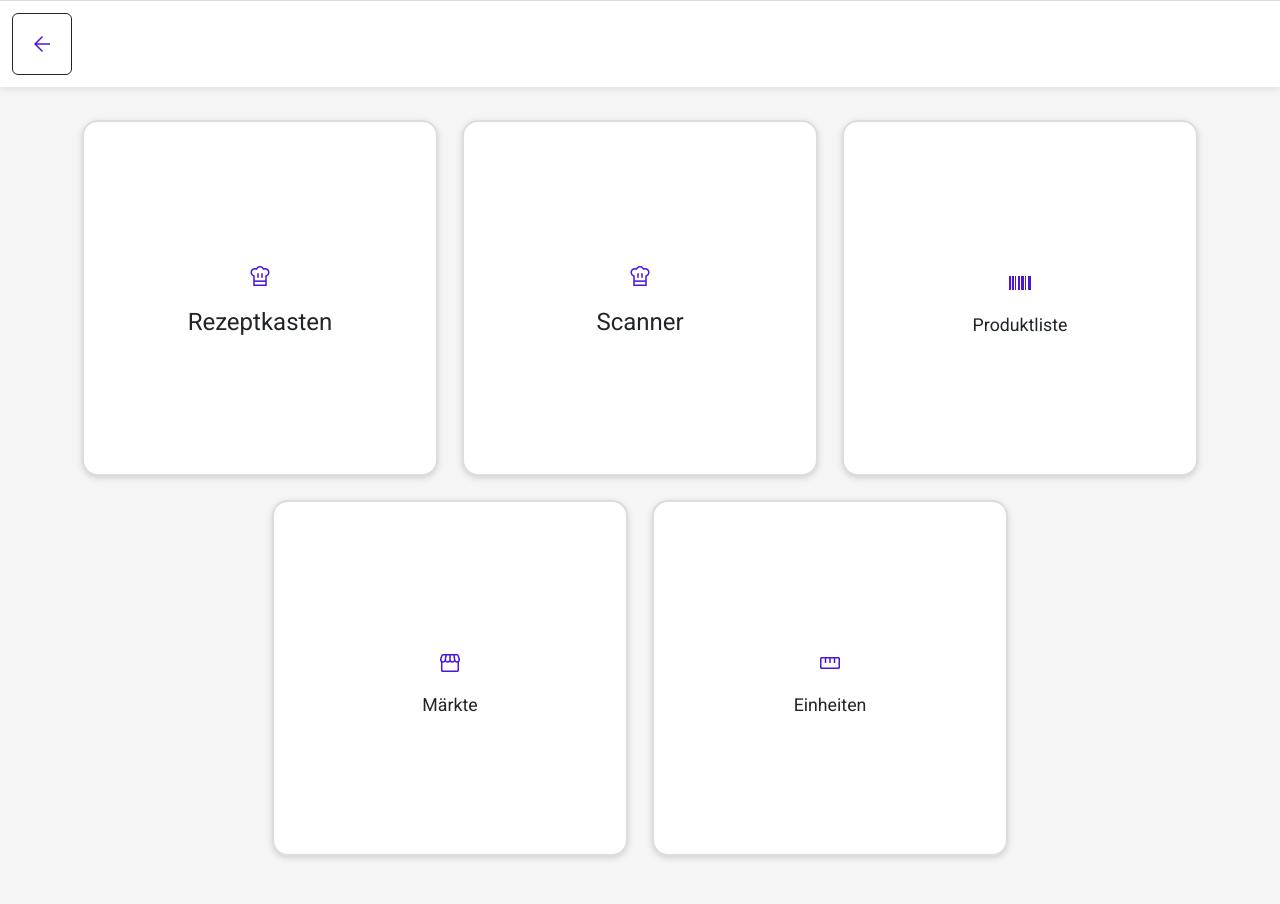
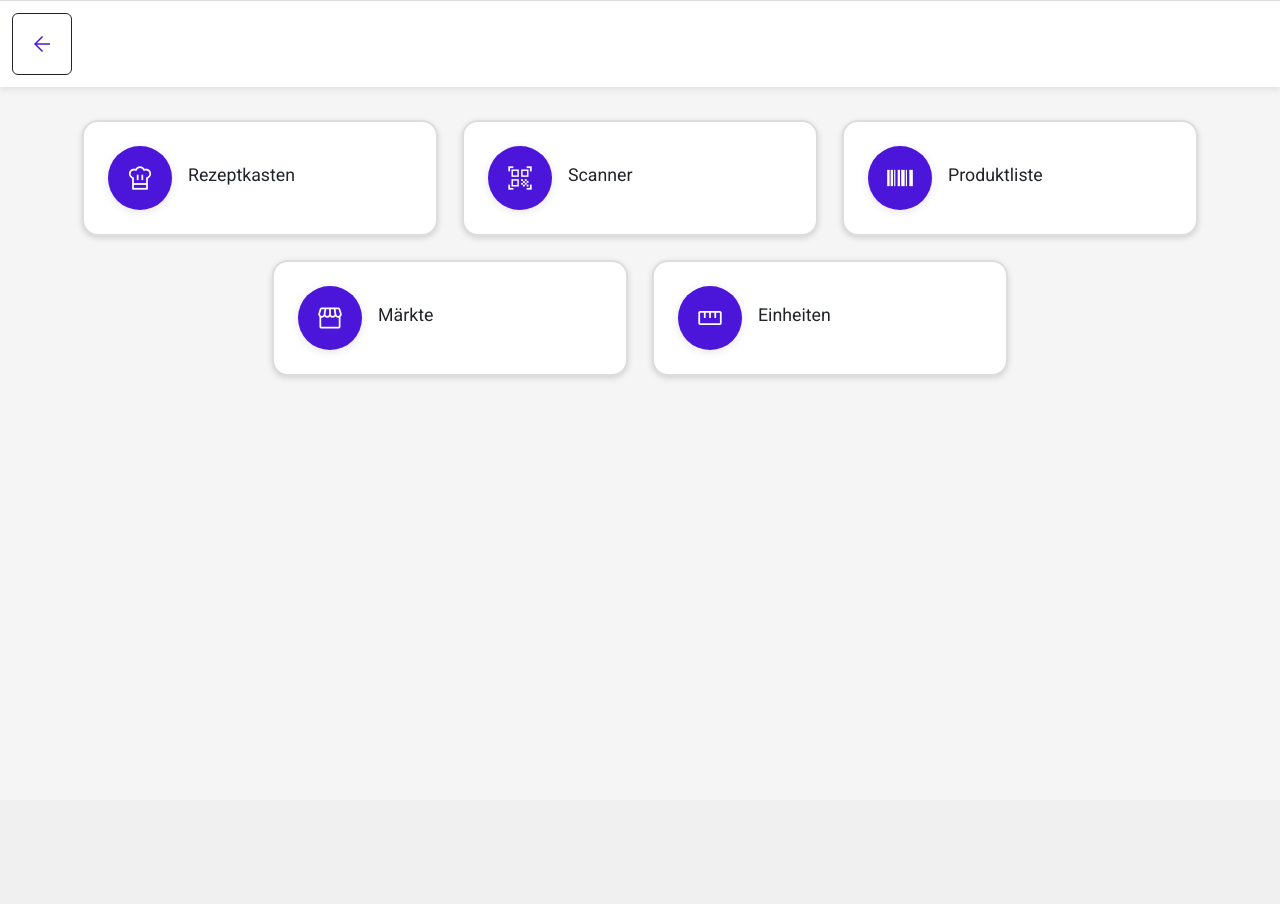
Before and after one commit to alecsears/Einkaufen, a PHP site: page /edit.php in a window 1280 px wide. After the commit the page ends 378 px from the top, so only its background shows below. Run offline with PHP 8.4, Linux system fonts and the light colour scheme; the visitor is signed in with stand-in values (Sample User, id 1).

Commit message:
Unify card design and UI styles: icon-gradient, gray hover, dark mode contrast
Co-authored-by: alecsears <194515153+alecsears@users.noreply.github.com>

```diff
--- a/css/start.css
+++ b/css/start.css
@@ -35,6 +35,6 @@ body {
 }
 
 .icon-gradient .material-symbols-outlined {
-  color: #23af64;
+  color: #fff;
   font-size: 28px;
 }
--- a/css/style.css
+++ b/css/style.css
@@ -69,7 +69,6 @@ body {
       min-height: 0;
       transition: border-color 0.2s, box-shadow 0.2s;
       cursor: pointer;
-      aspect-ratio: 1/1;
       display: flex;
       flex-direction: column;
       align-items: center;
@@ -77,8 +76,6 @@ body {
       padding: 1.2rem 1.2rem 0.7rem 1.2rem;
       background: #fff;
       min-width: 0;
-      min-height: 0;
-      /* fallback for older browsers */
       width: 100%;
       height: auto;
       position: relative;
@@ -118,6 +115,13 @@ body {
 
 
 .icon-gradient .material-symbols-outlined {
-  color: #23af64;
+  color: #fff;
   font-size: 28px;
 }
+
+.btn-outline-dark:hover,
+.btn-outline-dark:focus {
+  background-color: #6c757d;
+  border-color: #6c757d;
+  color: #fff;
+}
--- a/edit.php
+++ b/edit.php
@@ -19,64 +19,81 @@
   </div>
   <div class="container py-5">
     <div class="row g-4 justify-content-center">
-      <!-- Neue Liste -->
+      <!-- Rezeptkasten -->
       <div class="col-12 col-md-6 col-lg-4">
         <a href="rezeptkasten/rezeptauswahl.php" class="text-decoration-none">
-          <div class="card card-md text-center p-4 bg-white">
-            <span class="material-symbols-outlined">chef_hat</span>
-            <h4 class="text-dark mt-2">Rezeptkasten</h4>
+          <div class="card card-md p-4 bg-white">
+            <div class="d-flex align-items-center w-100">
+              <span class="icon-gradient">
+                <span class="material-symbols-outlined">chef_hat</span>
+              </span>
+              <div>
+                <h5 class="text-dark mb-1">Rezeptkasten</h5>
+              </div>
+            </div>
           </div>
         </a>
       </div>
-       <!-- Neue Liste -->
+      <!-- Scanner -->
       <div class="col-12 col-md-6 col-lg-4">
         <a href="maerkte/scan.php" class="text-decoration-none">
-          <div class="card card-md text-center p-4 bg-white">
-            <span class="material-symbols-outlined">chef_hat</span>
-            <h4 class="text-dark mt-2">Scanner</h4>
+          <div class="card card-md p-4 bg-white">
+            <div class="d-flex align-items-center w-100">
+              <span class="icon-gradient">
+                <span class="material-symbols-outlined">qr_code_scanner</span>
+              </span>
+              <div>
+                <h5 class="text-dark mb-1">Scanner</h5>
+              </div>
+            </div>
           </div>
         </a>
       </div>
-      <!-- Rezeptkasten -->
-     <div class="col-12 col-md-6 col-lg-4">
+      <!-- Produktliste -->
+      <div class="col-12 col-md-6 col-lg-4">
         <a href="produkte/produkte-editor.php" class="text-decoration-none">
-          <div class="card card-md p-4 bg-whites">
-            <span class="material-symbols-outlined">barcode</span>
-            <h5 class="text-dark mt-2">Produktliste</h5>
-          </div>
-        </a>
-      </div>
-
-
-      <!-- Aktuelle Einkaufsliste -->
-      <div class="col-12 col-md-6 col-lg-4">
-        <a href="maerkte/marktuebersicht.php" class="text-decoration-none">
-          <div class="card card-md text-center p-4 bg-white">
-            <span class="material-symbols-outlined">storefront</span>
-            <h5 class="text-dark mt-2">Märkte</h5>
+          <div class="card card-md p-4 bg-white">
+            <div class="d-flex align-items-center w-100">
+              <span class="icon-gradient">
+                <span class="material-symbols-outlined">barcode</span>
+              </span>
+              <div>
+                <h5 class="text-dark mb-1">Produktliste</h5>
+              </div>
+            </div>
           </div>
         </a>
       </div>
       <!-- Märkte -->
       <div class="col-12 col-md-6 col-lg-4">
         <a href="maerkte/marktuebersicht.php" class="text-decoration-none">
-          <div class="card card-md text-center p-4 bg-white">
-            <span class="material-symbols-outlined">straighten</span>
-            <h5 class="text-dark mt-2">Einheiten</h5>
+          <div class="card card-md p-4 bg-white">
+            <div class="d-flex align-items-center w-100">
+              <span class="icon-gradient">
+                <span class="material-symbols-outlined">storefront</span>
+              </span>
+              <div>
+                <h5 class="text-dark mb-1">Märkte</h5>
+              </div>
+            </div>
           </div>
         </a>
       </div>
-      <!--
+      <!-- Einheiten -->
       <div class="col-12 col-md-6 col-lg-4">
-        <a href="produkte/zuordnung_editor.php" class="text-decoration-none">
-          <div class="card card-md text-center p-4 bg-white">
-            <span class="material-symbols-outlined">category</span>
-            <h5 class="text-dark mt-2">Inhalte bearbeiten</h5>
-            <p class="text-muted">Produkte und Zuordnungen bearbeiten</p>
+        <a href="maerkte/marktuebersicht.php" class="text-decoration-none">
+          <div class="card card-md p-4 bg-white">
+            <div class="d-flex align-items-center w-100">
+              <span class="icon-gradient">
+                <span class="material-symbols-outlined">straighten</span>
+              </span>
+              <div>
+                <h5 class="text-dark mb-1">Einheiten</h5>
+              </div>
+            </div>
           </div>
         </a>
       </div>
-      -->
     </div>
   </div>
   <script src="https://cdn.jsdelivr.net/npm/bootstrap@5.3.3/dist/js/bootstrap.bundle.min.js"></script>
--- a/maerkte/marktdetails.php
+++ b/maerkte/marktdetails.php
@@ -46,10 +46,8 @@ foreach ($options as $opt) {
   <link href="https://fonts.googleapis.com/css2?family=Material+Symbols+Outlined" rel="stylesheet">
   <style>
      body { padding-top: 72px; background-color: #f5f5f5; font-family: 'Roboto', sans-serif; }
-     .sticky-header { position: fixed; top: 0; left: 0; right: 0; background: #fff; border-top: 1px solid #ddd; padding: 0.75rem 1.5rem; box-shadow: 0 -2px 8px rgba(0,0,0,0.04); display: flex; align-items: center; justify-content: space-between; z-index: 1040;  }
-
-    }
-
+     .sticky-header { position: fixed; top: 0; left: 0; right: 0; background: #fff; border-top: 1px solid #ddd; padding: 0.75rem 1.5rem; box-shadow: 0 -2px 8px rgba(0,0,0,0.04); display: flex; align-items: center; justify-content: space-between; z-index: 1040; }
+    .btn-outline-dark:hover, .btn-outline-dark:focus { background-color: #6c757d; border-color: #6c757d; color: #fff; }
     .material-symbols-outlined {
       font-variation-settings: 'FILL' 0, 'wght' 400, 'GRAD' 0, 'opsz' 48;
       font-size: 48px;
--- a/neue_woche/01_waehlen.php
+++ b/neue_woche/01_waehlen.php
@@ -14,6 +14,7 @@ $heute = date('d.m.Y');
   <style>
     body { padding-top: 120px; padding-bottom: 120px;background-color: #f5f5f5; font-family: 'Roboto', sans-serif; }
     .sticky-header { position: fixed; top: 0; left: 0; width: 100%; z-index: 1000; background-color: #fff; border-bottom: 1px solid #ddd; padding: 0px 0px 0px 0px; }
+    .btn-outline-dark:hover, .btn-outline-dark:focus { background-color: #6c757d; border-color: #6c757d; color: #fff; }
     .card-img-top-wrapper {  border-radius: 10px;position: relative; height: 100px; width: 100px; cursor: pointer; border-radius: 10px; background: #4B15DA; display: flex; align-items: center; justify-content: center; transition: box-shadow 0.2s; }
     .card-img-top {  border-radius: 10px;width: 100%; height: 100%; object-fit: cover; display: block; transition: filter 0.2s; }
     .material-symbols-outlined { font-size: 24px; vertical-align: middle; }
--- a/neue_woche/03_liste.php
+++ b/neue_woche/03_liste.php
@@ -85,8 +85,8 @@ uasort($vorratsorte, function($a, $b) {
     .autocomplete-suggestion { padding: 8px; cursor: pointer; }
     .autocomplete-suggestion:hover { background-color: #2b2f32; }
     .modal-backdrop.show { opacity:0.9; }
-    .btn-clear { color: #000000; border-color: #000000; }
-    .btn-clear:hover { background: #000000; color: #fff; }
+    .btn-clear { color: #e3e3e3; border-color: #666; }
+    .btn-clear:hover { background: #666; color: #fff; }
     .list-cluster-header {
       display: flex;
       justify-content: space-between;
--- a/rezeptkasten/rezeptauswahl.php
+++ b/rezeptkasten/rezeptauswahl.php
@@ -12,6 +12,7 @@ $heute = date('d.m.Y');
   <style>
     body { padding-top: 80px; background-color: #f5f5f5; font-family: 'Roboto', sans-serif; }
     .sticky-header { position: fixed; top: 0; left: 0; width: 100%; z-index: 1000; background-color: #fff; border-bottom: 1px solid #ddd; padding: 10px 20px 0 20px; }
+    .btn-outline-dark:hover, .btn-outline-dark:focus { background-color: #6c757d; border-color: #6c757d; color: #fff; }
     .card-img-top-wrapper { position: relative; height: 100px; width: 100px; cursor: pointer; border-radius: 8px; background: #e9ecef; display: flex; align-items: center; justify-content: center; transition: box-shadow 0.2s; }
     .card-img-top { width: 100%; height: 100%; object-fit: cover; display: block; transition: filter 0.2s; }
     .material-symbols-outlined { font-size: 24px; vertical-align: middle; }
```
Also changed, not shown: maerkte/marktuebersicht.php (+3 -9 lines).
